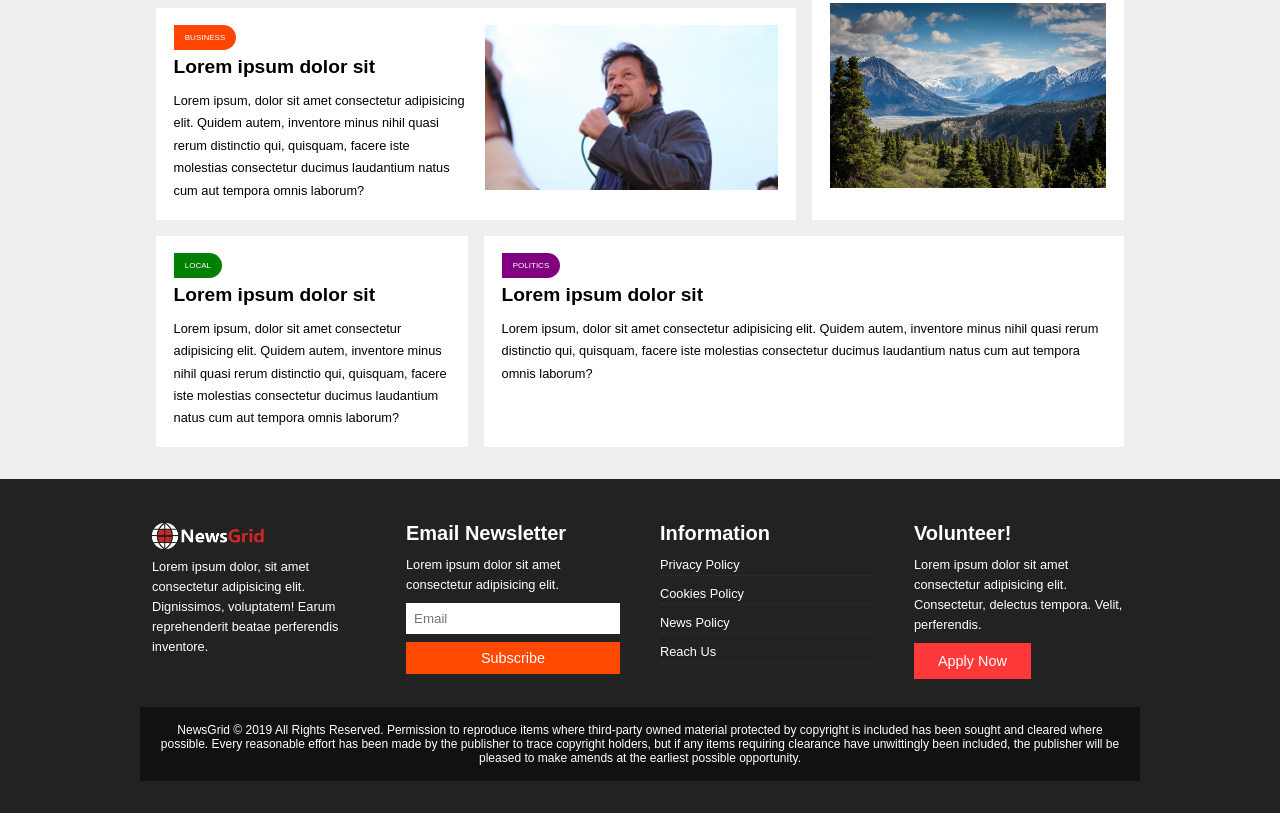
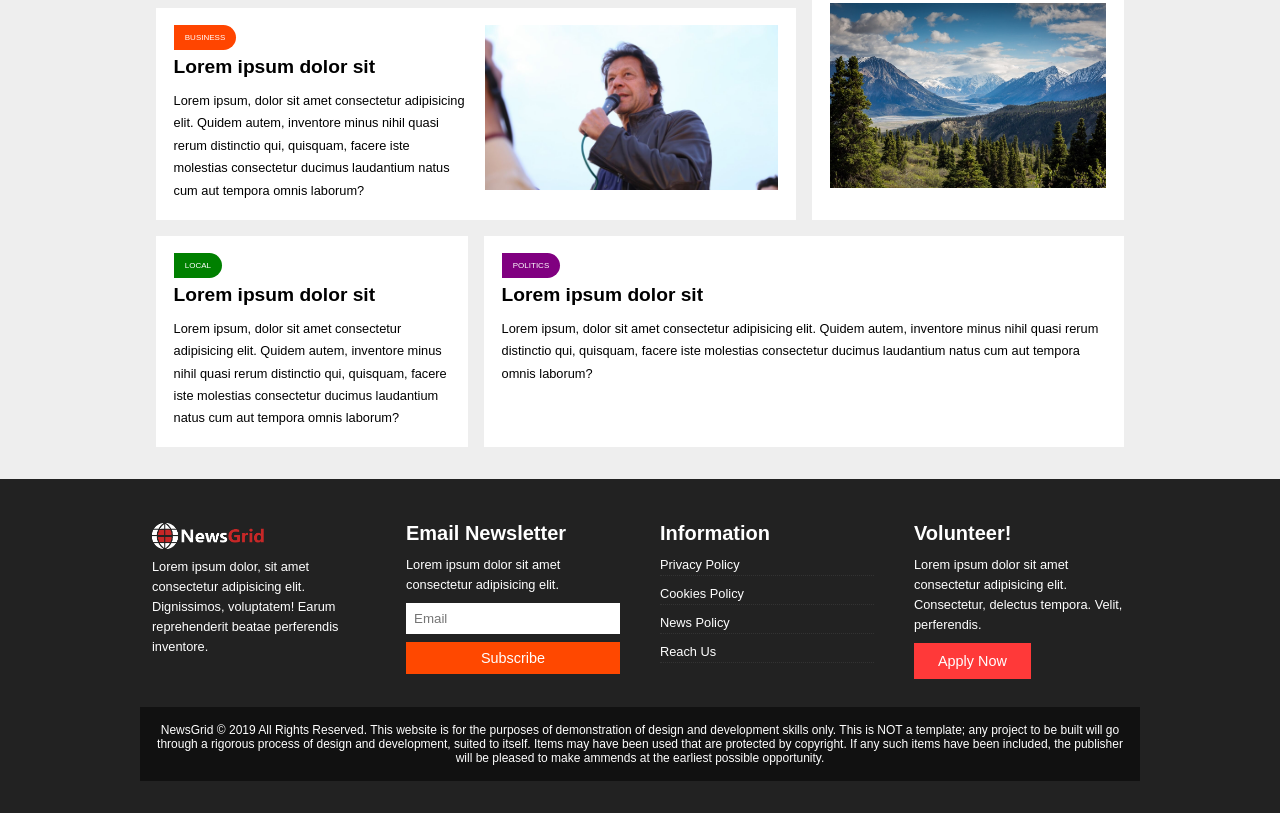
Before and after one commit to umerkay/News-Grid-Template, a plain HTML site: page index.html in a window 1280 px wide. Shown: the part 902-1715 px from the top of the page. Drawn offline with nearby package versions, Linux system fonts and the light colour scheme.

Commit message:
additions

```diff
--- a/css/article-card.css
+++ b/css/article-card.css
@@ -6,6 +6,12 @@
     justify-content: center;
 
     padding: 0.5rem;
+    transition-duration: 300ms;
+}
+
+.article-card:hover {
+    /* background-color: white; */
+    box-shadow: 0px 0px 10px 5px rgba(0,0,0,0.1);
 }
 
 .article-card.x2 {
--- a/index.html
+++ b/index.html
@@ -245,12 +245,12 @@
                     </div>
                 </div>
                 <div class="footnote">
-                        <span class="info-heading">NewsGrid &copy 2019 All Rights Reserved. </span>
-                        <span class="info-lead">Permission to reproduce items where third-party owned material protected by copyright is included has
-                            been sought and cleared where possible. Every
-                            reasonable effort has been made by the publisher to trace copyright holders, but if any items requiring
-                            clearance have unwittingly been included, the
-                            publisher will be pleased to make amends at the earliest possible opportunity.</span>
+                    <span class="info-heading">NewsGrid &copy 2019 All Rights Reserved. </span>
+                    <span class="info-lead">This website is for the purposes of demonstration of design and development
+                        skills only. This is NOT a template; any project to be built will go through a rigorous process
+                        of design and development, suited to itself. Items may have been used that are protected by
+                        copyright. If any such items have been included, the publisher will be pleased to make ammends
+                        at the earliest possible opportunity.</span>
                 </div>
             </div>
         </div>
```
Also changed, not shown: article.html (+7 -11 lines).
